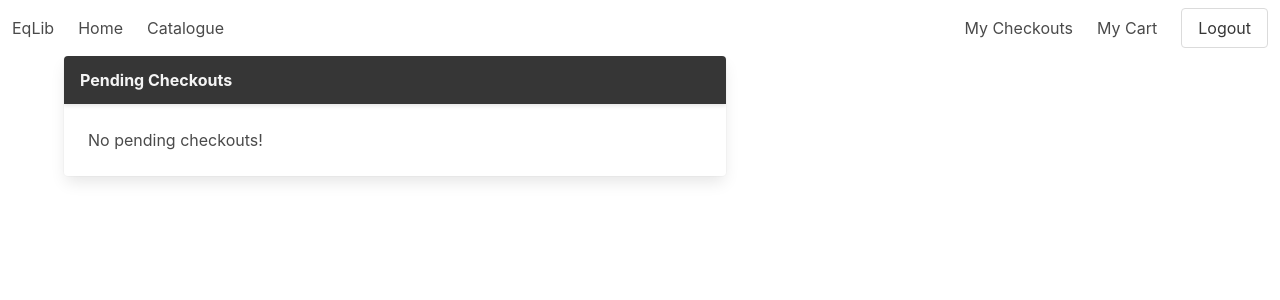
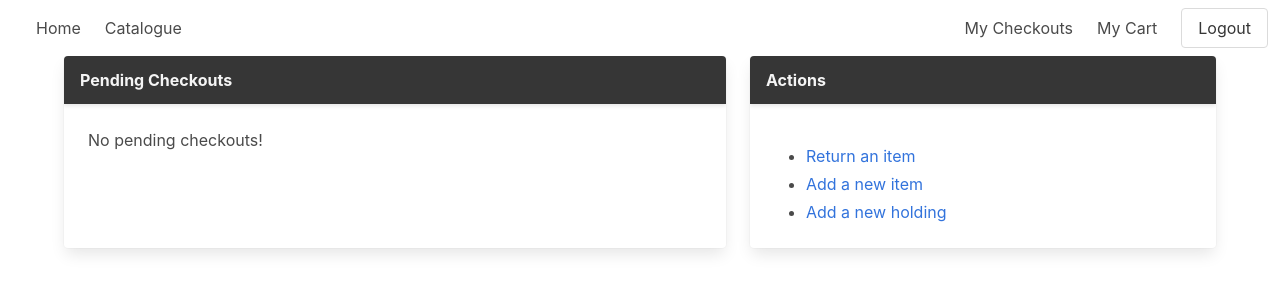
Before and after one commit to NguyenDytrich/BiblioTech, a Django app: page /control_panel/ in a window 1280 px wide. Shown: the top 300 px of the page. Run offline with Django 3.2, Linux system fonts and the light colour scheme; the visitor is signed in with stand-in values (Sample User, id 1); data that the repository does not hold is empty.

Commit message:
Template and scaffolding

```diff
--- a/bibliotech/templates/bibliotech/base.html
+++ b/bibliotech/templates/bibliotech/base.html
@@ -2,8 +2,9 @@
 <html lang="en">
 	<head>
 		<meta charset="utf-8">
-		<title>Equilizer</title>
+		<title>BiblioTech</title>
 		{% load static %}
+		{% load group_check %}
 		<link rel="stylesheet" href="{% static 'bulma.min.css' %}">
 	</head>
 	<body>
@@ -11,13 +12,16 @@
 			<div class="navbar-menu">
 				<div class="navbar-brand">
 					<div class="navbar-item">
-						EqLib
+						<!-- EqLib -->
 					</div>
 				</div>
 				<a class="navbar-item" href="{% url 'home' %}">Home</a>
 				<a class="navbar-item" href="{% url 'itemgroup-list' %}">Catalogue</a>
 				<div class="navbar-end">
 				{% if user.is_authenticated %}
+					{% if user|has_group:"librarian" %}
+						<a class="navbar-item" href="{% url 'librarian-control-panel' %}">Library Management</a>
+					{% endif %}
 					<a class="navbar-item" href="{% url 'checkout-list' %}">My Checkouts</a>
 					<a class="navbar-item" href="{% url 'cart-view' %}">My Cart</a>
 					<a class="navbar-item" >
--- a/bibliotech/templates/bibliotech/checkout_list.html
+++ b/bibliotech/templates/bibliotech/checkout_list.html
@@ -7,7 +7,7 @@
 				<th>Checkout Date</th>
 				<th>Due Date</th>
 				<th>Item</th>
-				<th>Checkout Status</th>
+				<th>Approval Status</th>
 				<th>Return Date</th>
 			</thead>
 			<tbody>
--- a/bibliotech/templates/bibliotech/librarian_control_panel.html
+++ b/bibliotech/templates/bibliotech/librarian_control_panel.html
@@ -3,6 +3,7 @@
 {% block content %}
 <div class="tile is-ancestor">
 	<div class="tile">
+
 		<div class="tile is-parent is-7">
 			<div class="card" style="width: 100%">
 				<div class="card-header has-background-dark">
@@ -50,6 +51,26 @@
 				</div>
 			</div>
 		</div>
+
+		<div class="tile is-parent">
+			<div class="tile is-child is-vertical">
+				<div class="card" style="width: 100%">
+					<div class="card-header has-background-dark">
+						<h1 class="card-header-title has-text-light">Actions</h1>
+					</div>
+					<div class="card-content">
+						<div class="block content">
+							<ul>
+								<li><a>Return an item</a></li>
+								<li><a>Add a new item</a></li>
+								<li><a>Add a new holding</a></li>
+							</ul>
+						</div>
+					</div>
+				</div>
+			</div>
+		</div>
+
 	</div>
 </div>
 {% endblock %}
--- /dev/null
+++ b/bibliotech/templatetags/group_check.py
@@ -0,0 +1,7 @@
+from django import template
+
+register = template.Library()
+
+@register.filter(name='has_group')
+def has_group(user, group_name):
+    return user.groups.filter(name=group_name).exists()
```
Also changed, not shown: bibliotech/templatetags/__init__.py (added).
